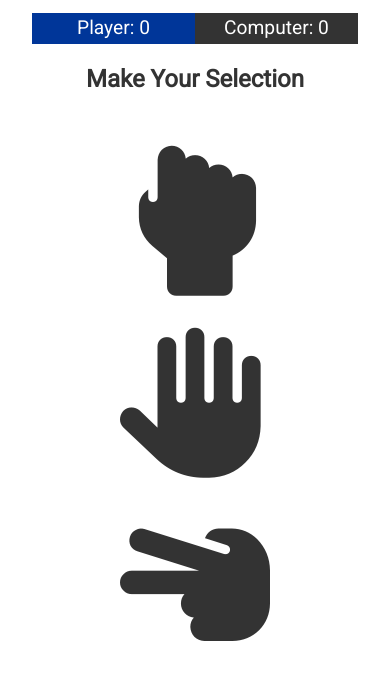
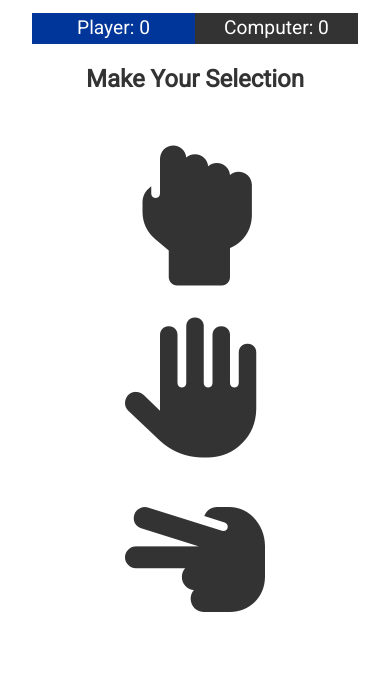
Before and after one commit to MohdFaiyaazKhan/stone_paper_scissor, a plain HTML site: page index.html in a window 390 px wide. Shown: the part 70-750 px from the top of the page. Drawn offline with Linux system fonts and the light colour scheme.

Commit message:
some updates

```diff
--- a/modal.css
+++ b/modal.css
@@ -44,12 +44,12 @@
 
   @media (max-width: 700px) {
     .choice {
-      font-size: 150px;
+      font-size: 140px;
     }
   }
 
   @media (max-width: 500px) {
     .choice {
-      font-size: 150px;
+      font-size: 140px;
     }
   }
```
